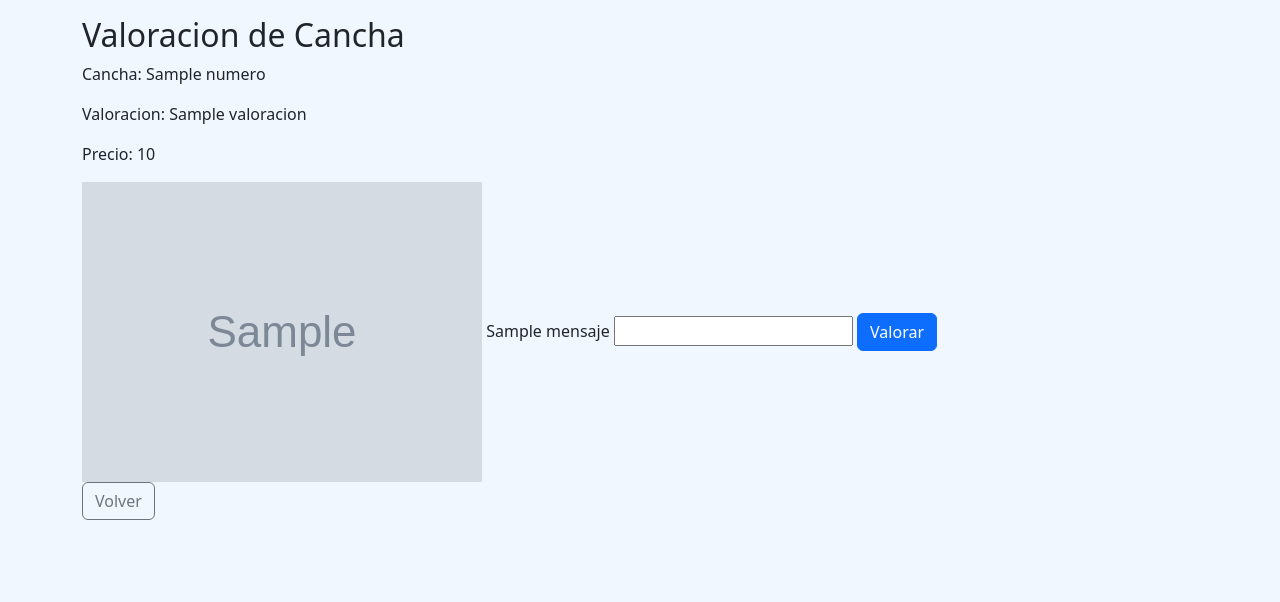
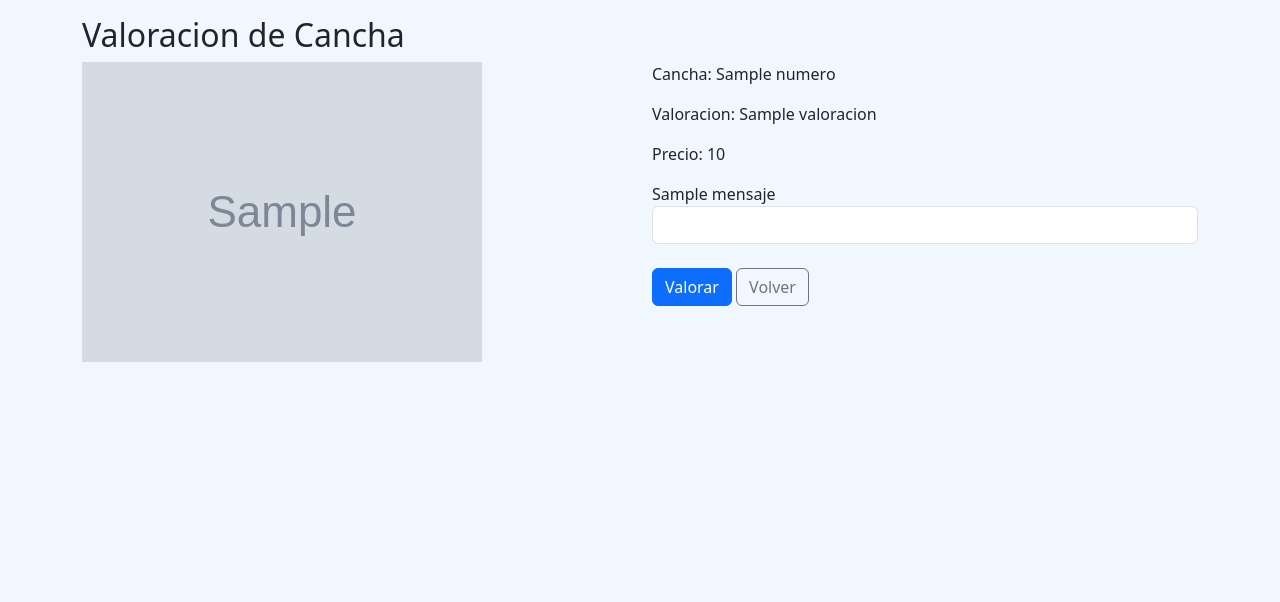
Before and after one commit to marisoltorres99/tp_hp, a Django app: template club_paddle/valoraciones/templates/valoraciones/valorar.html in a window 1280 px wide. Shown: the top 602 px of the page. Run offline with Django 4.2, Linux system fonts and the light colour scheme; the template is opened without the code that fills it: most values are stand-ins (such as "Sample title", 1, 10 or a date in 2020); grey boxes marked "Sample" are stand-in pictures.

Commit message:
mejoro interfaz de valoracion

```diff
--- a/club_paddle/valoraciones/templates/valoraciones/valorar.html
+++ b/club_paddle/valoraciones/templates/valoraciones/valorar.html
@@ -11,17 +11,28 @@
     <div class="container pt-2">
         {% include "mensajes.html" %}
         <h2>Valoracion de Cancha</h2>
+        <div class="row">
+            <div class="col-md-6">
+                <img src="{{ cancha.imagen.url }}"
+                     class="img-fluid"
+                     alt="Imagen de la Cancha">
+            </div>
+            <div class="col-md-6">
                 <form action="{% url "nueva_valoracion" cancha_id=cancha.pk %}"
                       method="post">
                     {% csrf_token %}
                     <p>Cancha: {{ cancha.numero }}</p>
                     <p>Valoracion: {{ cancha.valoracion }}</p>
                     <p>Precio: {{ cancha.obtener_precio_actual }}</p>
-            <img src="{{ cancha.imagen.url }}" alt="Imagen de la Cancha">
+                    <div class="form-group">
                         <label for="valorar">{{ mensaje }}</label>
-            <input type="text" id="valorar" name="valoracion">
+                        <input type="text" id="valorar" name="valoracion" class="form-control">
+                    </div>
+                    <br>
                     <input type="submit" class="btn btn-primary" value="Valorar">
+                    <a href="{% url "mis_reservas" %}" class="btn btn-outline-secondary">Volver</a>
                 </form>
-        <a href="{% url "mis_reservas" %}" class="btn btn-outline-secondary">Volver</a>
+            </div>
+        </div>
     </div>
 {% endblock content %}
```
Lines whose indentation alone changed are shown as unchanged.
